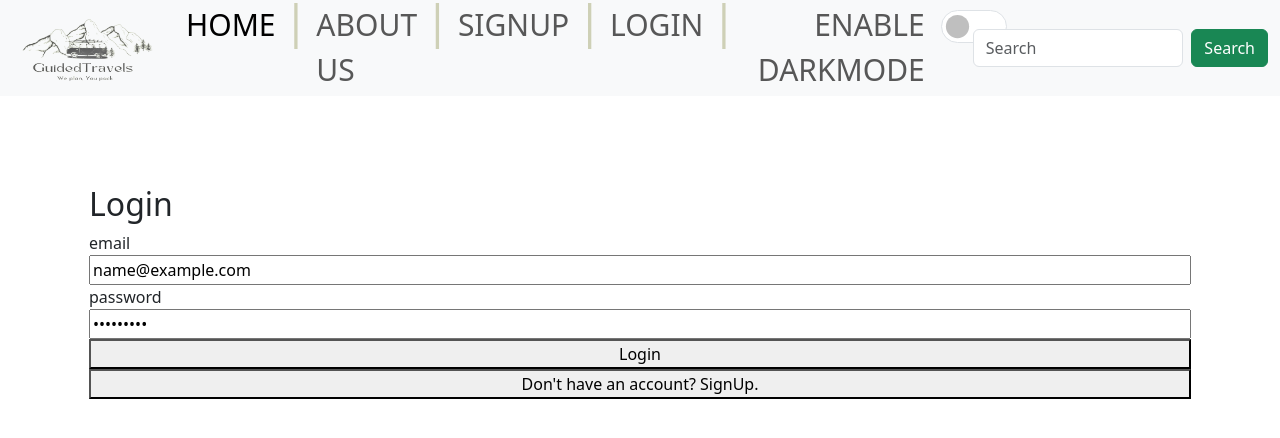
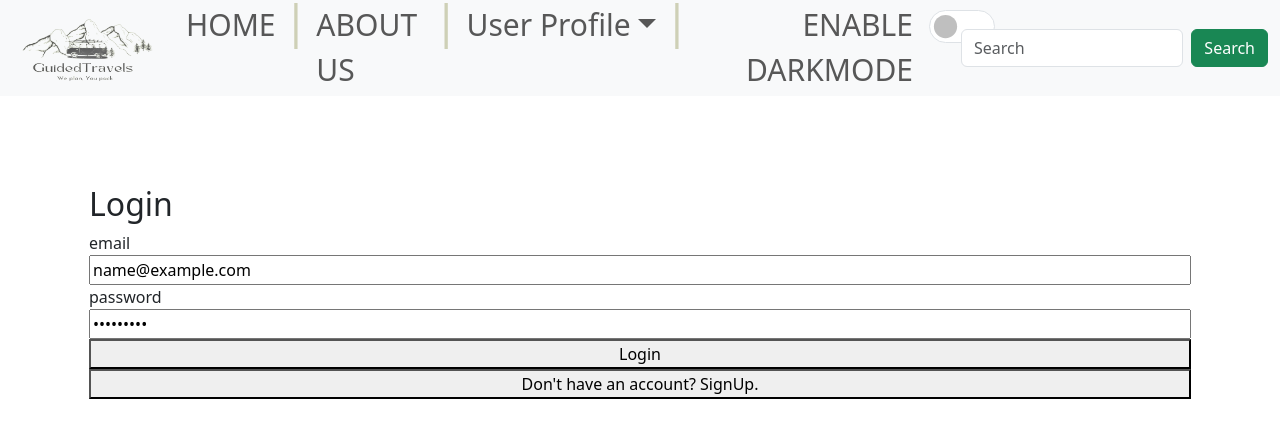
Before and after one commit to skidgefries/gt, a React (Create React App) app in the folder frontend/: page /Login in a window 1280 px wide. Both pictures are taken after typing "name@example.com", "Sample123" into the empty fields and a click on the button "Login". Shown: the top 438 px of the page. Built offline with nearby package versions, Linux system fonts and the light colour scheme.

Commit message:
saurav dai ko jayyyy

```diff
--- a/frontend/package.json
+++ b/frontend/package.json
@@ -8,6 +8,7 @@
     "@testing-library/react": "^13.4.0",
     "@testing-library/user-event": "^13.5.0",
     "axios": "^1.4.0",
+    "prop-types": "^15.8.1",
     "react": "^18.2.0",
     "react-dom": "^18.2.0",
     "react-router-dom": "^6.11.0",
--- a/frontend/src/App.css
+++ b/frontend/src/App.css
@@ -42,6 +42,7 @@
     transform: rotate(360deg);
   }
 }
+
 
 @font-face{
   font-family: bebas;
--- a/frontend/src/App.js
+++ b/frontend/src/App.js
@@ -2,7 +2,8 @@
 import { useEffect, useState } from 'react';
 import './App.css';
 import About from './Components/About';
-import Navbar from './Components/Navbar';
+import Navbar1 from './Components/Navbar';
+import Navbar2 from './Components/afterLoginNavbar';
 import Home from './Components/Home';
 // import axios from 'axios';
 
@@ -16,6 +17,15 @@ import { BrowserRouter as Router, Route,Routes } from "react-router-dom";
 
 function App() {
   const [mode, setMode] = useState('light'); //whether dark mode is enabled or not
+  const [currentForm, setCurrentForm] = useState(localStorage.getItem("isLoggedIn") ? localStorage.getItem("isLoggedIn") : "home");
+  const toggleForm = (forName)=>
+  {
+    setCurrentForm(forName);
+    localStorage.setItem("isLoggedIn", forName)
+    // When user logs out
+    // setCurrentForm("home");
+    // localStorage.removeItem("isLoggedIn");
+  }
   const toggleMode = ()=>
   {
     if(mode === 'light')
@@ -32,42 +42,21 @@ function App() {
   return (
 <>
 
-
-{/* This is the alias of BrowserRouter i.e. Router */}
-
+<div>
 <Router>
-<Navbar mode={mode} toggleMode={toggleMode}/>
+{currentForm === "home" ? <Navbar1 mode={mode}   toggleMode={toggleMode}/> : <Navbar2 mode={mode} toggleMode={toggleMode}/>}
 
         <Routes>
-          {/* This route is for home component
-          with exact path "/", in component props
-        we passes the imported component*/}
         <Route path="/" element={<Home />} />
           <Route path="/Home" element={<Home />} />
-
-          {/* This route is for about component
-          with exact path "/about", in component
-        props we passes the imported component
-          */}
-        <Route path="/Login" element={<Login />} />
-
+        <Route path="/Login" element={<Login onFormSwitch={toggleForm}/>} />
           <Route path="/About" element={<About />} />
-          {/* This route is for contactus component
-          with exact path "/contactus", in
-        component props we passes the imported component
-      */}
         <Route path="/Register" element={<Register />} />
-
-
-          {/* If any route mismatches the upper
-          route endpoints then, redirect triggers
-        and redirects app to home component with to="/" */}
 
         </Routes>
     </Router>
 
-{/*<Navbar title="GuidedTravels" mode={mode} toggleMode={toggleMode}/>
-<About/>*/}
+    </div>
 
 
 </>
--- a/frontend/src/Components/Login.jsx
+++ b/frontend/src/Components/Login.jsx
@@ -1,4 +1,5 @@
 import React,{ useState } from "react";
+import {PropTypes} from 'prop-types';
 
 
 export const Login = (props) =>{
@@ -9,9 +10,7 @@ export const Login = (props) =>{
         e.preventDefault();
         console.log(email);
 
-
-
-    }
+      }
     return(
         <div className="auth-form-container">
           <h2>Login</h2>
@@ -19,15 +18,16 @@ export const Login = (props) =>{
 
 
             <form className="login-form" onSubmit={handleSubmit}>
-              <label htmlfor = "email">email</label>
+              <label htmlFor = "email">email</label>
               <input value={email} onChange={(e) => setEmail(e.target.value)}type = "email" placeholder="youremail@gmail.com" id="email" name="email"/>
-              <label html for = "password">password</label>
+              <label htmlFor = "password">password</label>
               <input value={pass} onChange={(e)=> setPass(e.target.value)}type = "password" placeholder="****** " id="password" name="password "/>
-              <button type="submit">Login</button>
+              <button type="submit" onClick={() => props.onFormSwitch('main')} >Login</button>
             </form>
 
-          <button onClick={()=> props.onFormSwitch('register')}>Don't have an account? SignUp. </button>
+          <button onClick={() => props.onFormSwitc('register')}>Don't have an account? SignUp. </button>
+
         </div>
 
-    )
+    ) ;
 }
--- a/frontend/src/Components/Navbar.js
+++ b/frontend/src/Components/Navbar.js
@@ -3,7 +3,7 @@ import PropTypes from 'prop-types' //impt
 import logo from'./images/navLogo.png';
 import {Login} from './Login';
 import {Register} from './Register';
-import { Link } from "react-router-dom";
+import { NavLink } from "react-router-dom";
 
 
 export default function Navbar(props) {
@@ -11,29 +11,25 @@ export default function Navbar(props) {
             <nav className={`navbar navbar-expand-lg navbar-${props.mode} bg-${props.mode} `}>
         <div className="container-fluid">
         <div className="center1">
-            <Link className="navbar-brand" to="/">
+            <NavLink className="navbar-brand" to="/">
             <img src={logo} alt="Logo"  width="150" height="70" className=" align-text-top"/>
-                </Link>
-                {/*<a className="navbar-brand" href="/" font>{props.title}</a>*/}
-            <button className="navbar-toggler" type="button" data-bs-toggle="collapse" data-bs-target="#navbarSupportedContent" aria-controls="navbarSupportedContent" aria-expanded="false" aria-label="Toggle navigation">
-            <span className="navbar-toggler-icon"></span>
-            </button>
-            <div className="collapse navbar-collapse" id="navbarSupportedContent">
+                </NavLink>
+            <div >
             <ul className=" navbar-nav me-auto mb-2 mb-lg-0  ">
                 <li className="nav-item">
-                <Link className="nav-link active" aria-current="page" style={{font:"Montserrat", fontSize:30 }} to="./Home">HOME</Link>
+                <NavLink className="nav-link " style={{font:"Montserrat", fontSize:30 }} to="./Home">HOME</NavLink>
                 </li>
                 <h3 style={{color:"#ced0b6", fontSize:45}}>|</h3>
                 <li className="nav-item">
-                <Link className="nav-link" style={{font:"Montserrat", fontSize:30 }} to="./About">ABOUT US</Link>
+                <NavLink className="nav-link "  style={{font:"Montserrat", fontSize:30 }} to="./About">ABOUT US</NavLink>
                 </li>
                 <h3 style={{color:"#ced0b6",fontSize:45}}>|</h3>
                 <li className="nav-item">
-                <Link className="nav-link" style={{font:"Montserrat", fontSize:30 }} to="./Register">SIGNUP</Link>
+                <NavLink className="nav-link"   style={{font:"Montserrat", fontSize:30 }} to="./Register">SIGNUP</NavLink>
                 </li>
                 <h3 style={{color:"#ced0b6",fontSize:45}}>|</h3>
                 <li className="nav-item">
-                <Link className="nav-link"  style={{font:"Montserrat", fontSize:30 }} to= './Login' ><span>{' '}</span>LOGIN</Link>
+                <NavLink className="nav-link"    style={{font:"Montserrat", fontSize:30 }} to= './Login' ><span>{' '}</span>LOGIN</NavLink>
                 </li>
                 <h3 style={{color:"#ced0b6",fontSize:45}}>|</h3>
                 {/*<li className="nav-item dropdown">
--- /dev/null
+++ b/frontend/src/Components/afterLoginNavbar.js
@@ -0,0 +1,110 @@
+import React from "react";
+import PropTypes from "prop-types"; //impt
+import logo from "./images/navLogo.png";
+import { NavLink } from "react-router-dom";
+
+export default function Navbar(props) {
+  return (
+    <nav
+      className={`navbar navbar-expand-lg navbar-${props.mode} bg-${props.mode} `}
+    >
+      <div className="container-fluid">
+        <div className="center1">
+          <NavLink className="navbar-brand" to="/">
+            <img
+              src={logo}
+              alt="Logo"
+              width="150"
+              height="70"
+              className=" align-text-top"
+            />
+          </NavLink>
+          <div>
+            <ul className=" navbar-nav me-auto mb-2 mb-lg-0  ">
+              <li className="nav-item">
+                <NavLink
+                  className="nav-link "
+                  style={{ font: "Montserrat", fontSize: 30 }}
+                  to="./Home"
+                >
+                  HOME
+                </NavLink>
+              </li>
+              <h3 style={{ color: "#ced0b6", fontSize: 45 }}>|</h3>
+              <li className="nav-item">
+                <NavLink
+                  className="nav-link "
+                  style={{ font: "Montserrat", fontSize: 30 }}
+                  to="./About"
+                >
+                  ABOUT US
+                </NavLink>
+              </li>
+              <h3 style={{ color: "#ced0b6", fontSize: 45 }}>|</h3>
+              <li class="nav-item dropdown">
+          <a class="nav-link dropdown-toggle" style={{ font: "Montserrat", fontSize: 30 }} href="/" role="button" data-bs-toggle="dropdown" aria-expanded="false">
+            User Profile
+          </a>
+          <ul class="dropdown-menu">
+            <li><a class="dropdown-item" href="#">Action</a></li>
+            <li><a class="dropdown-item" href="#">Another action</a></li>
+            <li><hr class="dropdown-divider"/></li>
+            <li><a class="dropdown-item" href="#">Something else here</a></li>
+          </ul>
+        </li>
+        <h3 style={{ color: "#ced0b6", fontSize: 45 }}>|</h3>
+
+              {/* <li className="nav-item">
+                <a className="nav-link disabled" href="/" tabIndex="-1" aria-disabled="true">Disabled</a>
+                </li>
+</ul>*/}
+
+              <div
+                className={`form-check form-switch form-check-reverse text-${
+                  props.mode === "light" ? "dark" : "light"
+                }`}
+              >
+                <a
+                  className="nav-link"
+                  style={{ font: "Montserrat", fontSize: 30 }}
+                  href="/"
+                >
+                  <input
+                    className="form-check-input"
+                    style={{ font: "Montserrat", fontSize: 33 }}
+                    onClick={props.toggleMode}
+                    type="checkbox"
+                    role="switch"
+                    id="flexSwitchCheckReverse"
+                  />
+                  <label
+                    className="form-check-label"
+                    style={{ font: "Montserrat", fontSize: 30 }}
+                    htmlFor="flexSwitchCheckReverse"
+                  >
+                    ENABLE DARKMODE
+                  </label>
+                </a>
+              </div>
+            </ul>
+          </div>
+        </div>
+        <div className="right">
+          <form className="d-flex" role="search">
+            <input
+              className="form-control me-2"
+              type="search"
+              placeholder="Search"
+              aria-label="Search"
+            />
+            <button className="btn btn-success" type="submit">
+              Search
+            </button>
+          </form>
+        </div>
+      </div>
+    </nav>
+  );
+}
+
+Navbar.propTypes = { title: PropTypes.string };
--- a/frontend/src/index.js
+++ b/frontend/src/index.js
@@ -3,11 +3,12 @@ import ReactDOM from 'react-dom/client';
 import './index.css';
 import App from './App';
 import reportWebVitals from './reportWebVitals';
+import { Router } from 'react-router-dom';
 
 const root = ReactDOM.createRoot(document.getElementById('root'));
 root.render(
   <React.StrictMode>
-    <App />
+    <App/>
   </React.StrictMode>
 );
 
```
Also changed, not shown: 1 other file (tests, documents, lock files or other folders).
